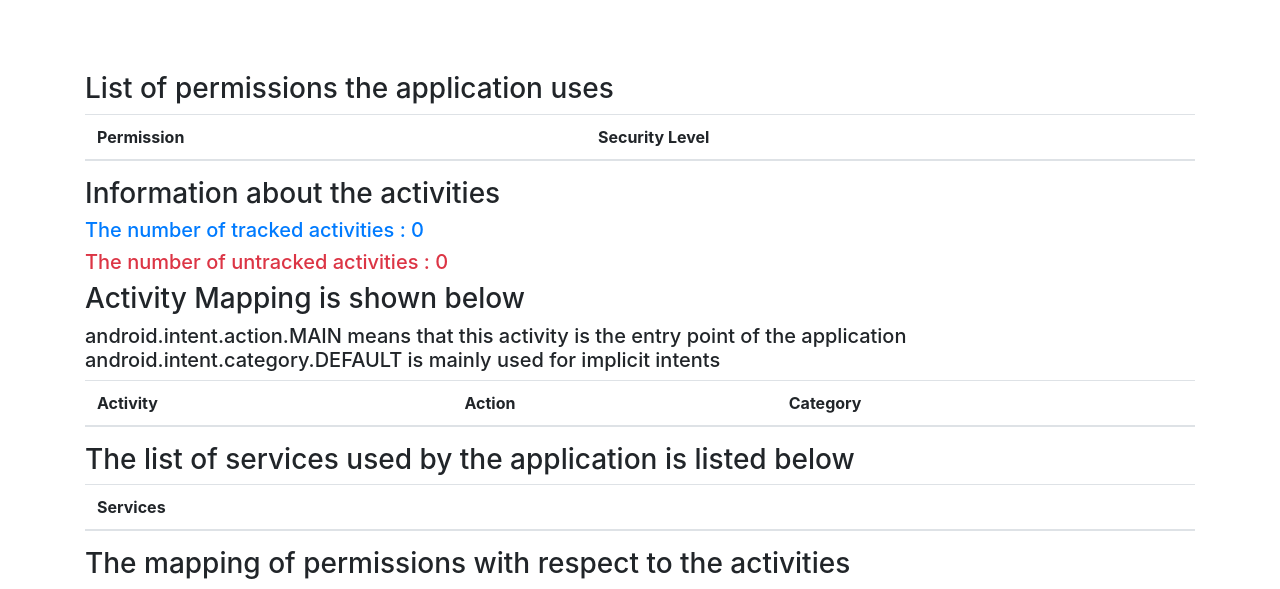
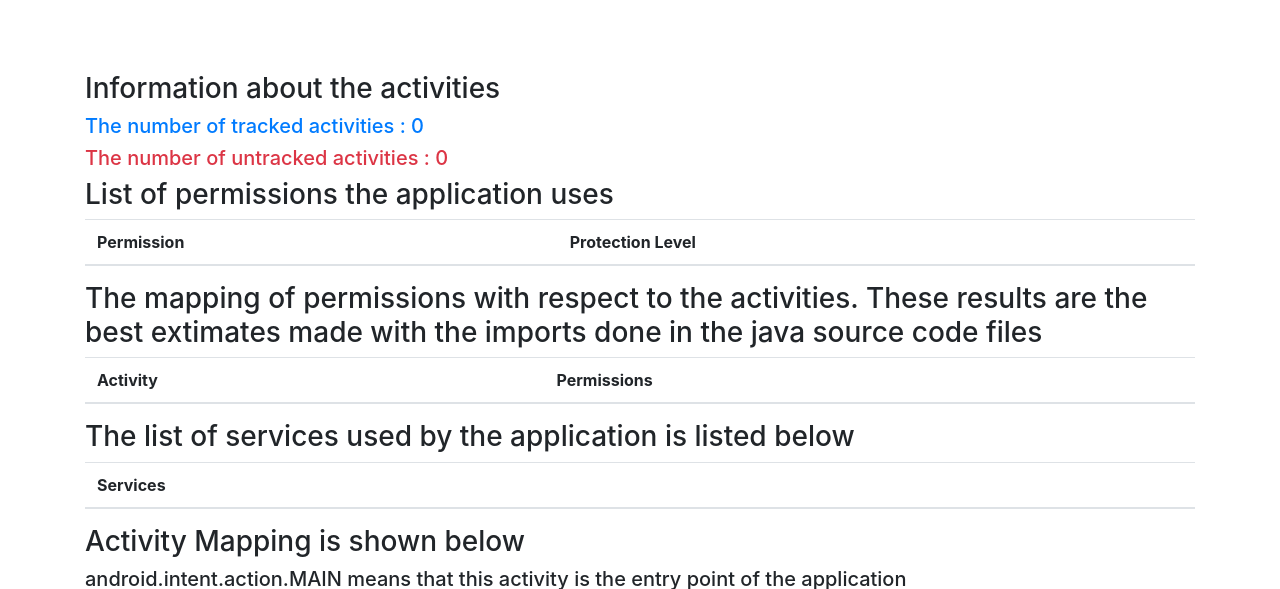
Before and after one commit to tejaswiniR161/permissionAnalysisAndroid, a Django app: template analysis/app/templates/index.html in a window 1280 px wide. Shown: the top 589 px of the page. Run offline with Django 3.2, Linux system fonts and the light colour scheme; the template is opened without the code that fills it, so the values that code supplies are empty; parts of the project's set-up code (start-up, migrations or seed data) failed here and were passed over; some libraries are stand-ins or nearby versions.

Commit message:
reaaraging the UI elements on index.html | Changes form yesterday's cache clear problem

```diff
--- a/analysis/app/templates/index.html
+++ b/analysis/app/templates/index.html
@@ -1,7 +1,7 @@
 <html>
     <head>
         <script src="https://ajax.googleapis.com/ajax/libs/jquery/3.5.1/jquery.min.js"></script>
-        <script src='https://cdn.plot.ly/plotly-latest.min.js'></script>
+
         <!-- Latest compiled and minified CSS -->
         <link rel="stylesheet" href="https://maxcdn.bootstrapcdn.com/bootstrap/4.5.2/css/bootstrap.min.css">
 
@@ -13,11 +13,13 @@
 
         <!-- Latest compiled JavaScript -->
         <script src="https://maxcdn.bootstrapcdn.com/bootstrap/4.5.2/js/bootstrap.min.js"></script>
+
         <script>
             $(function()
             {
 
                 console.log("Onload!");
+                //$.post(URL,data,callback);
                 $.get("/app/ui", function(data, status)
                 {
                     console.log("Data: " + data + "\nStatus: " + status);
@@ -29,7 +31,7 @@
                         <thead>
                         <tr>
                             <th>Permission</th>
-                            <th>Security Level</th>
+                            <th>Protection Level</th>
                         </tr>
                         </thead>
                         <tbody>`;
@@ -126,10 +128,6 @@
             <br/>
             <br/>
 
-            <div id="permissionsContainer">
-                <h3>List of permissions the application uses</h3>
-            </div>
-
             <div id="activities">
                 <h3> Information about the activities</h3>
                 <h5 id="tracked" class='text-primary'>
@@ -141,11 +139,12 @@
 
             </div>
 
-            <div id="activityMapping">
-                <h3>Activity Mapping is shown below</h3>
-                <h5>
-                    android.intent.action.MAIN means that this activity is the entry point of the application android.intent.category.DEFAULT is mainly used for implicit intents
-                </h5>
+            <div id="permissionsContainer">
+                <h3>List of permissions the application uses</h3>
+            </div>
+
+            <div id="activityPermissionMapping">
+                <h3>The mapping of permissions with respect to the activities. These results are the best extimates made with the imports done in the java source code files</h3>
             </div>
 
             <div id="services">
@@ -154,8 +153,11 @@
                 </h3>
             </div>
 
-            <div id="activityPermissionMapping">
-                <h3>The mapping of permissions with respect to the activities</h3>
+            <div id="activityMapping">
+                <h3>Activity Mapping is shown below</h3>
+                <h5>
+                    android.intent.action.MAIN means that this activity is the entry point of the application android.intent.category.DEFAULT is mainly used for implicit intents
+                </h5>
             </div>
 
         </div>
```
